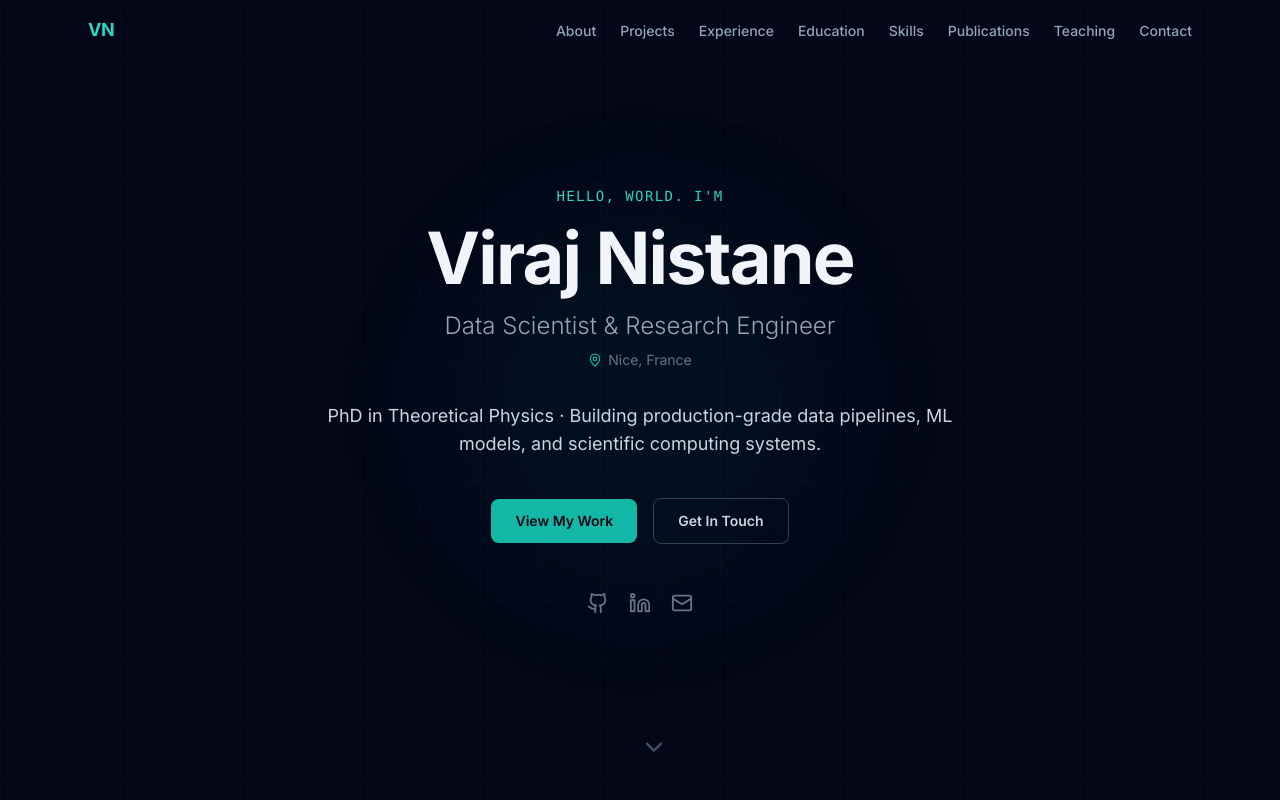
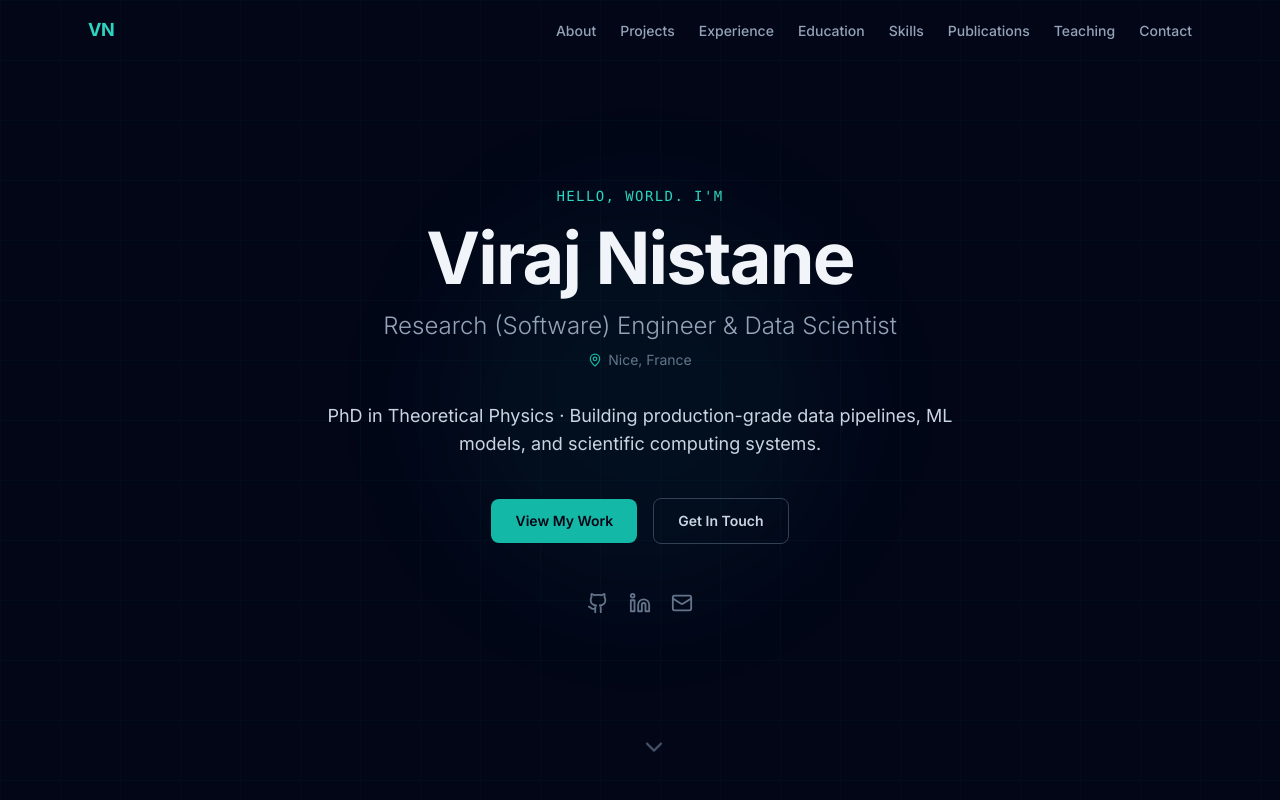
Before and after one commit to virajnistane/virajnistane.github.io, a Next.js app: page / in a window 1280 px wide. Shown: the top 800 px of the page. Built offline with nearby package versions, Linux system fonts and the light colour scheme.

Commit message:
modified title

```diff
--- a/components/Hero.tsx
+++ b/components/Hero.tsx
@@ -27,7 +27,7 @@ export default function Hero() {
           Viraj Nistane
         </h1>
         <p className="text-xl md:text-2xl text-slate-400 font-light mb-2">
-          Data Scientist &amp; Research Engineer
+          Research (Software) Engineer &amp; Data Scientist
         </p>
         <p className="text-slate-500 text-sm mb-8 flex items-center justify-center gap-1.5">
           <MapPin size={14} className="text-teal-500" />
```
